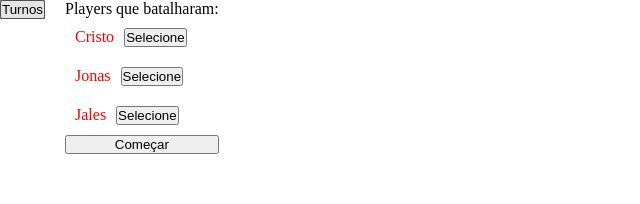
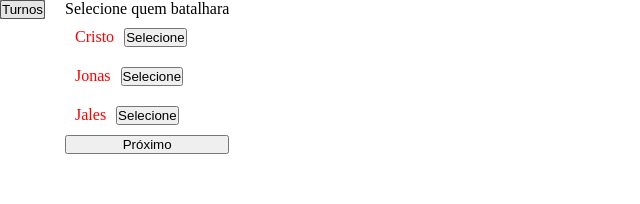
Before and after one commit to riobiss/rpg-web, a Next.js app: page /combat in a window 1280 px wide. Shown: the top 204 px of the page, without its empty margins (0-640 px from the left). Built offline with nearby package versions, Linux system fonts and the light colour scheme.

Commit message:
select enemy and players

```diff
--- a/src/app/combat/page.tsx
+++ b/src/app/combat/page.tsx
@@ -4,13 +4,18 @@ import players from "@/data/rpg/World of Clans/entites/player"
 import styles from "./page.module.css"
 import { Character } from "@/types/Character"
 import { useState } from "react"
+import enemy from "@/data/rpg/World of Clans/entites/enemy"
 
 export default function CombatPage() {
   const [turnos, setTurnos] = useState<Character[]>([])
+  const [character, setCharacter] = useState<"selectPlayers" | "selectEnemy">(
+    "selectPlayers",
+  )
 
   function pushTurn(p: Character) {
+    p.alive = true
     setTurnos((prev) => {
-      const rpgSelect = prev.some((t) => t.id === p.id)
+      const rpgSelect = prev.some((t) => t.name === p.name)
       if (rpgSelect) return prev
       return [...prev, p]
     })
@@ -25,8 +30,9 @@ export default function CombatPage() {
         })}
       </div>
       <div className={styles.containerInput}>
-        <p>Players que batalharam:</p>
-        {players.map((p) => {
+        <p>Selecione quem batalhara</p>
+        {character === "selectPlayers" &&
+          players.map((p) => {
             return (
               <div className={styles.containerCharacter} key={p.id}>
                 <p
@@ -40,7 +46,24 @@ export default function CombatPage() {
               </div>
             )
           })}
-        <button>Começar</button>
+        {character === "selectEnemy" &&
+          enemy.map((e) => {
+            return (
+              <div className={styles.containerCharacter} key={e.id}>
+                <p
+                  style={{
+                    color: turnos.find((c) => c.name === e.name)
+                      ? "green"
+                      : "red",
+                  }}
+                >
+                  {e.name}
+                </p>
+                <button onClick={() => pushTurn(e)}>Selecione</button>
+              </div>
+            )
+          })}
+        <button onClick={() => setCharacter("selectEnemy")}>Próximo</button>
       </div>
     </div>
   )
--- a/src/data/rpg/World of Clans/entites/enemy.ts
+++ b/src/data/rpg/World of Clans/entites/enemy.ts
@@ -1,7 +1,9 @@
+import { Character } from "@/types/Character"
 import shields from "../shields"
 import weapons from "../weapons"
-const enemy = [
+const enemy: Character[] = [
   {
+    id: 1,
     alive: false,
     initiative: 5,
     name: "Goblin",
@@ -10,10 +12,11 @@ const enemy = [
     defense: 4,
     backpack: {
       weapons: [weapons[0]],
-      shield: [shields[0]],
+      shields: [shields[0]],
     },
   },
   {
+    id: 2,
     alive: false,
     initiative: 1,
     name: "Ogro",
@@ -22,19 +25,20 @@ const enemy = [
     defense: 10,
     backpack: {
       weapons: [weapons[1]],
-      shield: [shields[1]],
+      shields: [shields[1]],
     },
   },
   {
+    id: 3,
     alive: false,
-    initiative: 0,
+    initiative: 3,
     name: "Golem",
     damage: { rolls: 1, sides: 14 },
     health: 80,
     defense: 15,
     backpack: {
       weapons: [weapons[2]],
-      shield: [shields[2]],
+      shields: [shields[2]],
     },
   },
 ]
--- a/src/data/rpg/World of Clans/entites/player.ts
+++ b/src/data/rpg/World of Clans/entites/player.ts
@@ -4,7 +4,7 @@ const players: Character[] = [
   {
     id: 1,
     alive: false,
-    initiative: 6,
+    initiative: 0,
     name: "Cristo",
     health: 70,
     damage: {
@@ -34,7 +34,7 @@ const players: Character[] = [
   {
     id: 3,
     alive: false,
-    initiative: 4,
+    initiative: 0,
     name: "Jales",
     health: 60,
     damage: {
```
Lines whose indentation alone changed are shown as unchanged.
